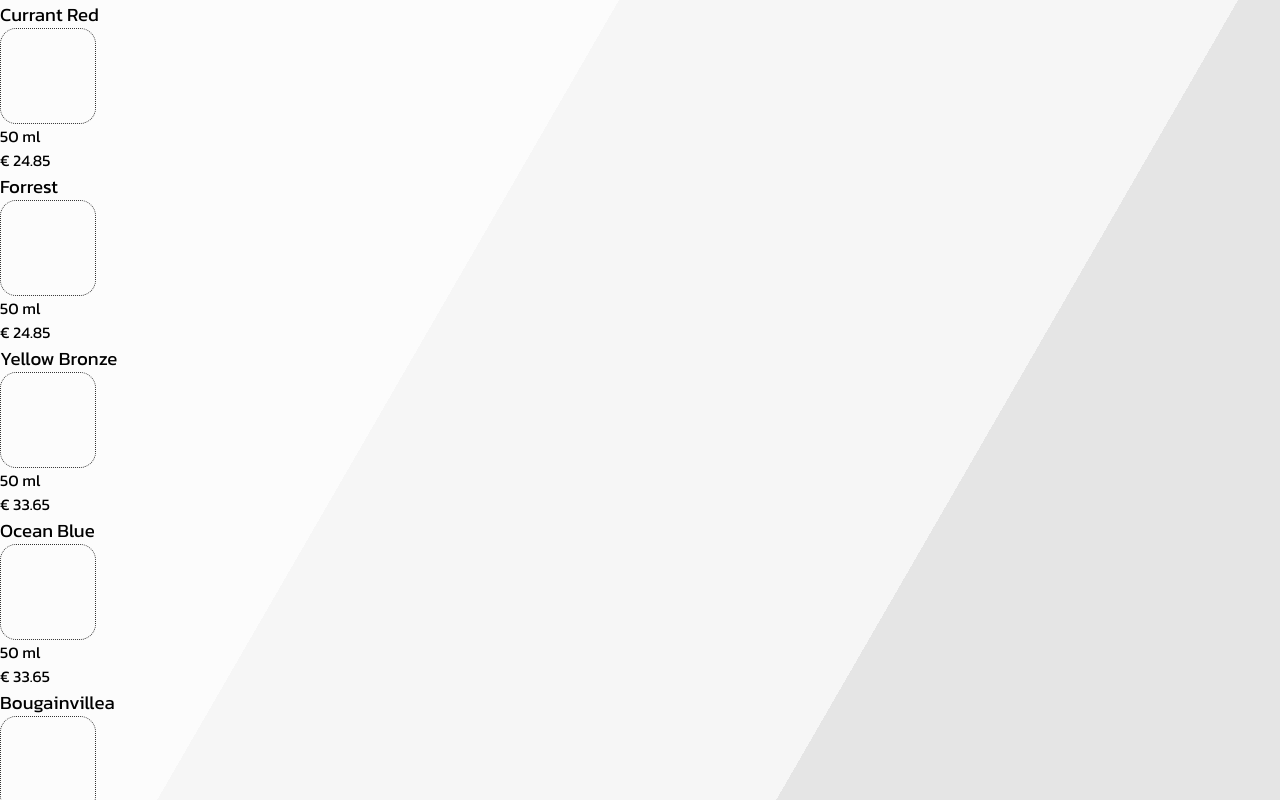
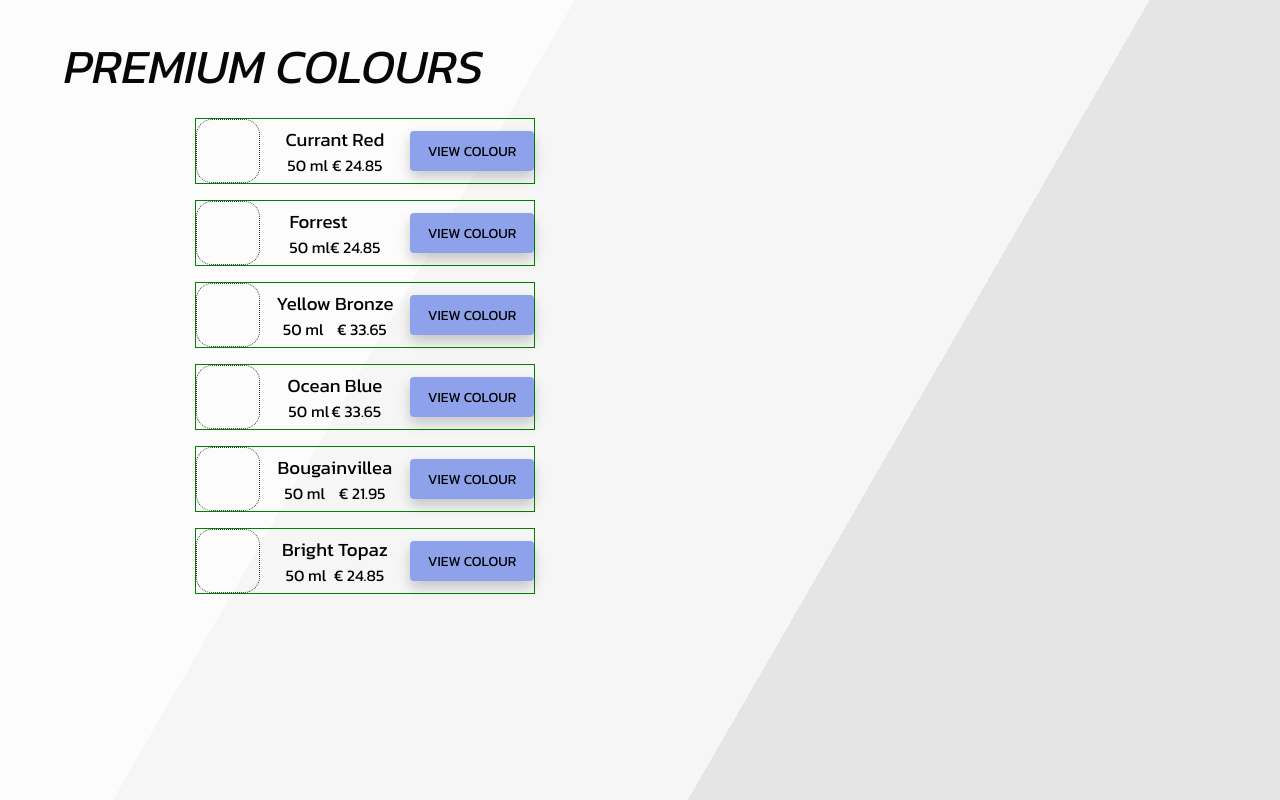
Before and after one commit to Patrick-Svensson/colourix, a React (Create React App) app: page /colours in a window 1280 px wide. Shown: the top 800 px of the page. Built offline with nearby package versions, Linux system fonts and the light colour scheme.

Commit message:
Add button component to colour component

```diff
--- /dev/null
+++ b/src/Components/Button.css
@@ -0,0 +1,9 @@
+.button {
+    border-radius: 4px;
+    width: 7.8rem;
+    height: 2.5rem;
+    text-transform: uppercase;
+    font-size: 0.875rem;
+    border: none;
+    box-shadow: 0 0.4rem 0.8rem rgba(0, 0, 0, 0.2);
+}
--- /dev/null
+++ b/src/Components/Button.js
@@ -0,0 +1,13 @@
+import "./Button.css";
+
+const Button = ({ style, text }) => {
+    return (
+        <>
+            <button style={style} className="button">
+                {text}
+            </button>
+        </>
+    );
+};
+
+export default Button;
--- a/src/Components/ColourComponent.css
+++ b/src/Components/ColourComponent.css
@@ -1,11 +1,32 @@
+.colourItemContainer {
+    display: flex;
+    justify-content: space-between;
+    align-items: center;
+    margin: 1rem;
+    width: 100%;
+    max-width: 31.25rem;
+    height: auto;
+    border: 1px solid green;
+}
+
+.dataContainer {
+    display: flex;
+    flex-direction: column;
+}
+
+.unitsContainer {
+    display: flex;
+    justify-content: space-around;
+}
+
 .productTitle {
     text-transform: capitalize;
     font-weight: 400;
 }
 
 .productImg {
-    width: 6rem;
-    height: 6rem;
+    width: 4rem;
+    height: 4rem;
     border: 1px dotted #333;
     border-radius: 1rem;
 }
--- a/src/Components/ColourComponent.js
+++ b/src/Components/ColourComponent.js
@@ -1,24 +1,31 @@
 import { useState } from "react";
 import { colourData } from "./colourData";
+import Button from "./Button";
 
 import "./ColourComponent.css";
 
 const ColourComponent = () => {
     const [items, setItems] = useState(colourData);
 
+    const styles = {
+        backgroundColor: "#8DA2EB",
+    };
+
     const productItem = items.map((item) => (
-        <div key={item.id}>
-            <h3 className="productTitle">{item.name}</h3>
-            <main>
-                <div
-                    className="productImg"
-                    style={{ background: "#" + item.product }}
-                ></div>
-                <section>
+        <div key={item.id} className="colourItemContainer">
+            <div
+                className="productImg"
+                style={{ background: "#" + item.product }}
+            ></div>
+            <div className="dataContainer">
+                <h3 className="productTitle">{item.name}</h3>
+
+                <div className="unitsContainer">
                     <p>{item.volume} ml</p>
                     <p>€ {item.price}</p>
-                </section>
-            </main>
+                </div>
+            </div>
+            <Button style={styles} text="View Colour" />
         </div>
     ));
 
--- /dev/null
+++ b/src/Pages/ColourItem.css
@@ -0,0 +1,4 @@
+.componentContainer {
+    display: flex;
+    width: 100%;
+}
--- a/src/Pages/Colouritem.js
+++ b/src/Pages/Colouritem.js
@@ -1,11 +1,12 @@
 import ColourComponent from "../Components/ColourComponent";
+import "./ColourItem.css";
 
-const Colouritem = () => {
+const ColourItem = () => {
     return (
-        <>
+        <div className="componentContainer">
             <ColourComponent />
-        </>
+        </div>
     );
 };
 
-export default Colouritem;
+export default ColourItem;
--- /dev/null
+++ b/src/Pages/Colours.css
@@ -0,0 +1,23 @@
+.coloursContainer {
+    display: flex;
+    flex-direction: column;
+    justify-content: center;
+    width: 90%;
+    min-height: 80vmin;
+    margin: auto;
+}
+
+.productContainer {
+    display: flex;
+    align-self: center;
+    justify-self: center;
+    width: 80%;
+}
+
+.coloursHeading {
+    color: #070707;
+    font-size: 3rem;
+    font-weight: 400;
+    text-transform: uppercase;
+    font-style: italic;
+}
--- a/src/Pages/Colours.js
+++ b/src/Pages/Colours.js
@@ -1,10 +1,14 @@
-import Colouritem from "./Colouritem";
+import ColourItem from "./ColourItem";
+import "./Colours.css";
 
 const Colours = () => {
     return (
-        <>
-            <Colouritem />
-        </>
+        <main className="coloursContainer">
+            <h2 className="coloursHeading">Premium Colours</h2>
+            <div className="productContainer">
+                <ColourItem />
+            </div>
+        </main>
     );
 };
 
```
